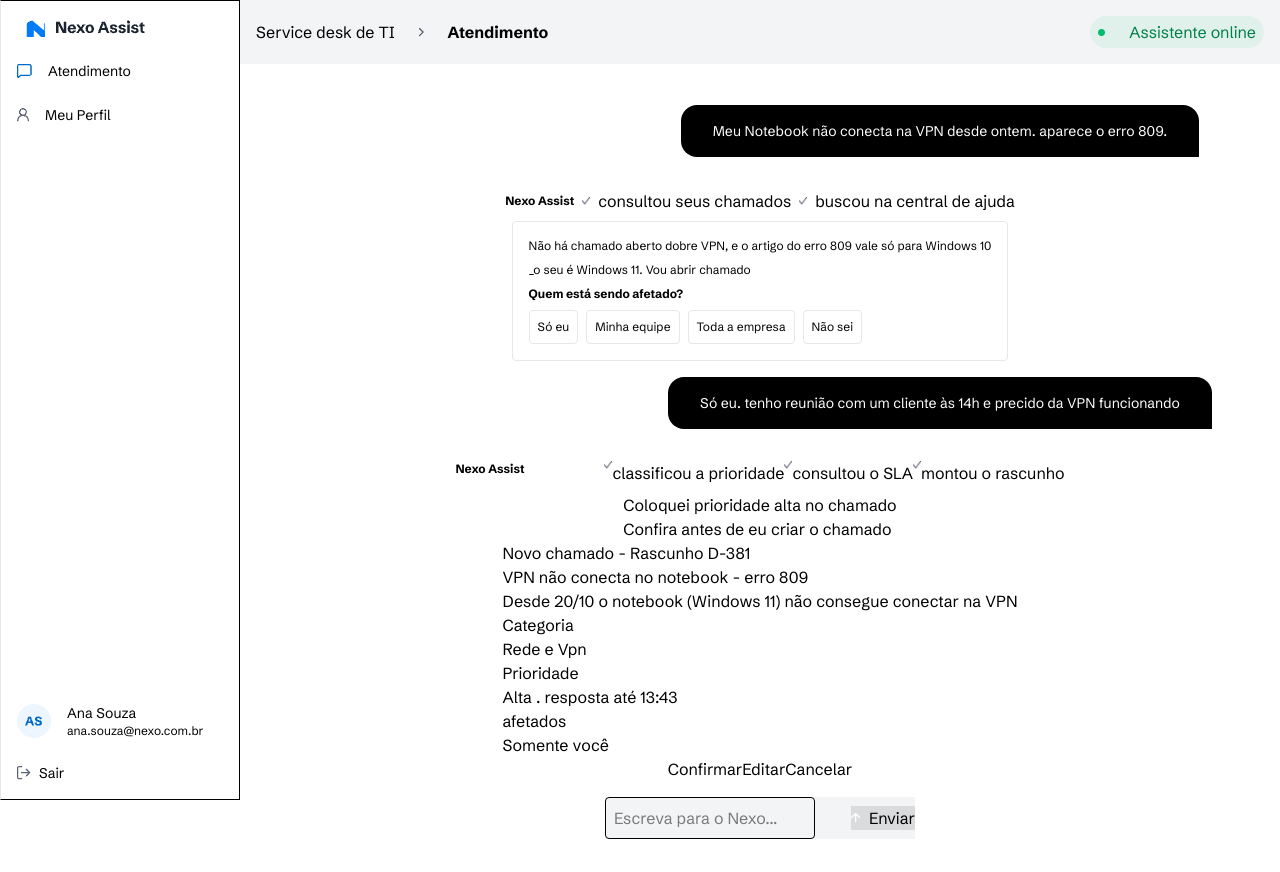
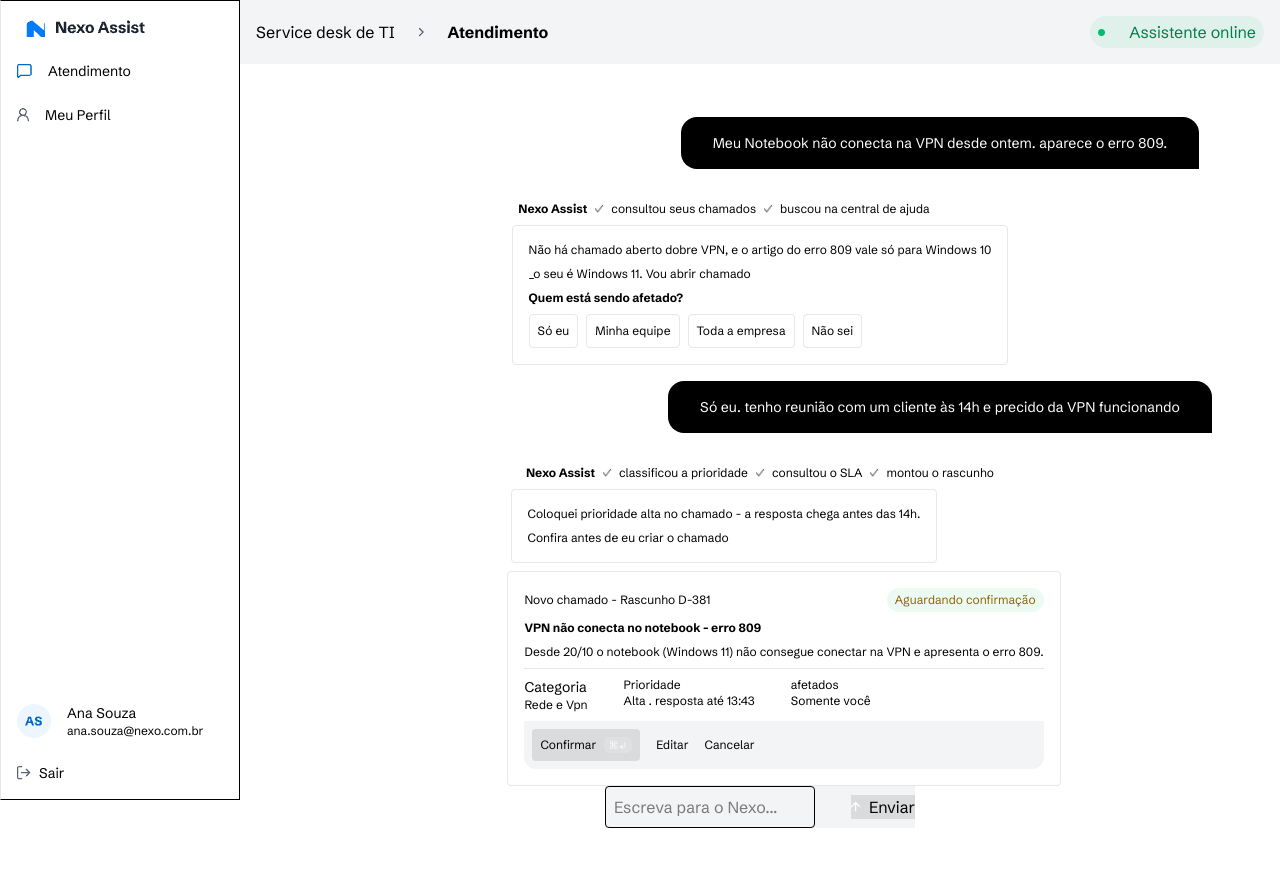
Before and after one commit to Paulo-Borges/desafioNexo, a React (Vite) app: page /chat in a window 1280 px wide. Shown: the top 872 px of the page. Built offline with nearby package versions, Linux system fonts and the light colour scheme.

Commit message:
fix: Justes no chat

```diff
--- a/src/pages/Chat.tsx
+++ b/src/pages/Chat.tsx
@@ -13,19 +13,19 @@ const Chat = () => {
 
       <div className="flex flex-col h-screen items-center justify-center">
         <div className="flex justify-center items-center space-x-2 mb-2 ">
-          <p className="font-bold text-xs">Nexo Assist</p>
+          <p className="font-bold text-xs -ml-18">Nexo Assist</p>
           <img
             src={Visto}
             style={{ width: "8px", height: "8px" }}
             alt="description"
           />
-          <p>consultou seus chamados</p>
+          <p className="text-xs">consultou seus chamados</p>
           <img
             src={Visto}
             style={{ width: "8px", height: "8px" }}
             alt="description"
           />
-          <p>buscou na central de ajuda</p>
+          <p className="text-xs">buscou na central de ajuda</p>
         </div>
         <div className="flex flex-col text-xs border border-gray-200 p-4 rounded space-y-2 ">
           <p>
@@ -58,62 +58,72 @@ const Chat = () => {
         </p>
       </div>
 
-      <div className="flex flex-col h-screen items-center justify-start ">
-        <div className="flex justify-center mb-2 ">
-          <p className="flex mb-2 mr-20 font-bold text-xs">Nexo Assist</p>
+      <div className="flex flex-col h-screen items-center justify-center">
+        <div className="flex justify-center items-center space-x-2 mb-2 ">
+          <p className="font-bold text-xs">Nexo Assist</p>
           <img
             src={Visto}
             style={{ width: "8px", height: "8px" }}
             alt="description"
           />
-          <p>classificou a prioridade</p>
+          <p className="text-xs">classificou a prioridade</p>
           <img
             src={Visto}
             style={{ width: "8px", height: "8px" }}
             alt="description"
           />
-          <p>consultou o SLA</p>
+          <p className="text-xs">consultou o SLA</p>
           <img
             src={Visto}
             style={{ width: "8px", height: "8px" }}
             alt="description"
           />
-          <p>montou o rascunho</p>
+          <p className="text-xs">montou o rascunho</p>
         </div>
 
-        <div className="flex flex-col justify-start ">
-          <p>Coloquei prioridade alta no chamado</p>
+        <div className="flex flex-col -ml-18 text-xs border border-gray-200 p-4 rounded space-y-2 mb-2">
+          <p>
+            Coloquei prioridade alta no chamado - a resposta chega antes das
+            14h.
+          </p>
           <p>Confira antes de eu criar o chamado</p>
         </div>
 
-        <div className="flex flex-col ">
-          <p>Novo chamado - Rascunho D-381</p>
-          <p>VPN não conecta no notebook - erro 809</p>
-          <p>
-            Desde 20/10 o notebook (Windows 11) não consegue conectar na VPN
+        <div className="flex flex-col text-xs border ml-12 border-gray-200 p-4 rounded space-y-2 ">
+          <div className="flex justify-between items-center">
+            <p className="text-xs">Novo chamado - Rascunho D-381</p>
+            <div className="flex items-center space-x-6 bg-[RGBA(0,189,107,0.08)] px-2 py-1 rounded-2xl">
+              <p className="text-[RGBA(148,99,0,1)]">Aguardando confirmação</p>
+            </div>
+          </div>
+          <p className="font-bold">VPN não conecta no notebook - erro 809</p>
+          <p className="text-xs border-b border-gray-200 pb-2">
+            Desde 20/10 o notebook (Windows 11) não consegue conectar na VPN e
+            apresenta o erro 809.
           </p>
-          <div>
+          <div className="flex space-x-9">
             <div>
-              <p>Categoria</p>
-              <p>Rede e Vpn</p>
+              <p className="text-sm">Categoria</p>
+              <p className="text-xs">Rede e Vpn</p>
             </div>
             <div>
-              <p>Prioridade</p>
-              <p>Alta . resposta até 13:43</p>
+              <p className="text-xs">Prioridade</p>
+              <p className="text-xs">Alta . resposta até 13:43</p>
             </div>
             <div>
-              <p>afetados</p>
-              <p>Somente você</p>
+              <p className="text-xs">afetados</p>
+              <p className="text-xs">Somente você</p>
             </div>
           </div>
-        </div>
-        <div>
-          <button>
-            <p>Confirmar</p>
-            <img src={confirmar} alt="description" />
-          </button>
-          <button>Editar</button>
-          <button>Cancelar</button>
+
+          <div className="flex space-x-4 bg-gray-100 p-2 rounded-b-xl">
+            <button className="flex items-center gap-2 bg-[RGBA(0,0,0,0.1)] p-2 rounded">
+              <p>Confirmar</p>
+              <img src={confirmar} alt="description" />
+            </button>
+            <button>Editar</button>
+            <button>Cancelar</button>
+          </div>
         </div>
       </div>
       <div className="flex  h-screen items-center justify-center gap-9 bg-gray-100">
```
